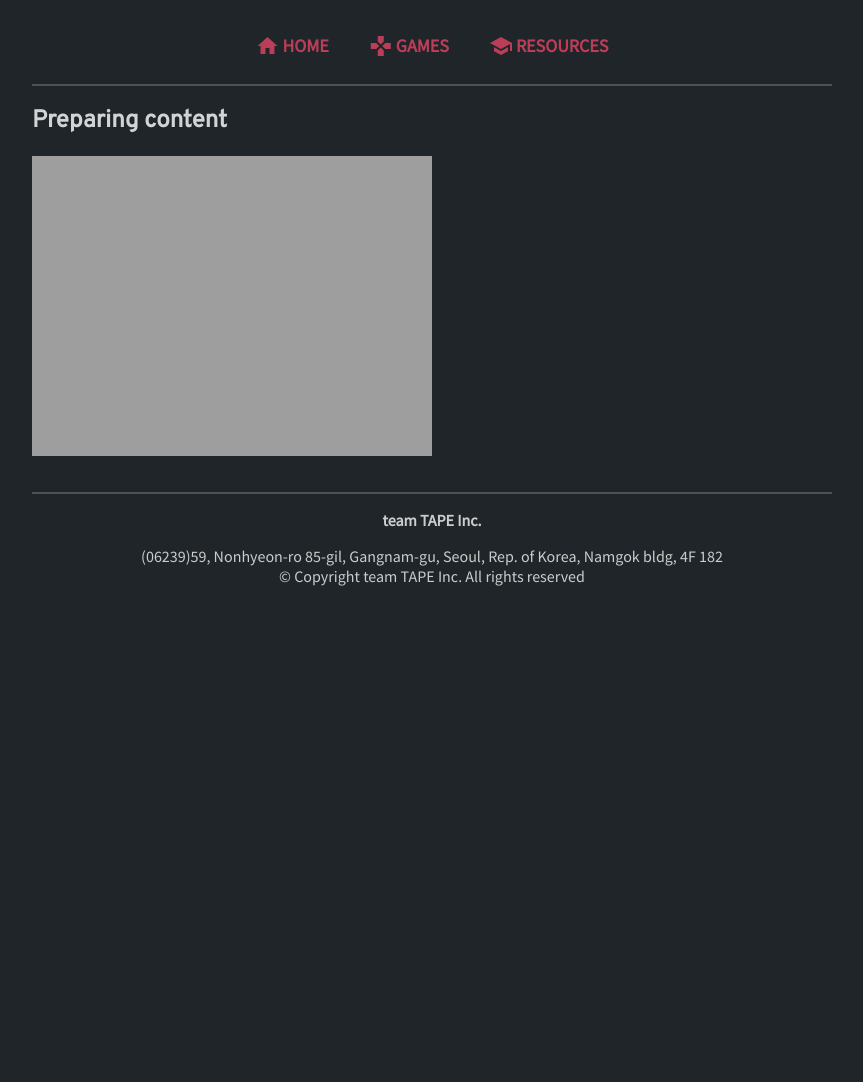
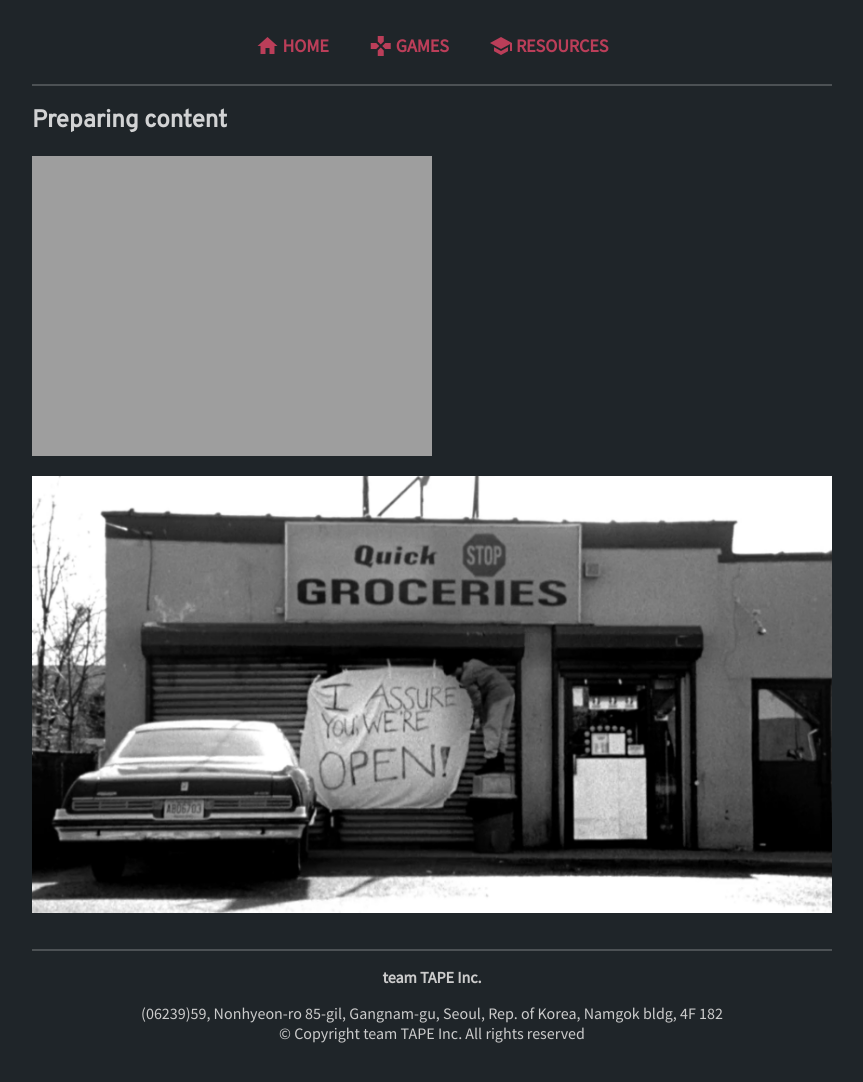
Before and after one commit to team-TAPE/team-tape.com, a Jekyll site: the page built from _posts/resources/2020-11-20-Preparing-content.md, in a window 1280 px wide and 1115 px high. Shown: the top 1082 px of the window, without its empty margins (208-1071 px from the left). Built offline with Jekyll 4.4.1, drawn with Linux system fonts in a browser that asks for light colours.

Commit message:
Update 2020-11-20-Preparing-content.md

```diff
--- a/_posts/resources/2020-11-20-Preparing-content.md
+++ b/_posts/resources/2020-11-20-Preparing-content.md
@@ -6,3 +6,5 @@ categories: resources
 author: hyeon
 ---
 ![Open! Image]({{ site.url }}\media\post_content\open.PNG =800x)
+
+<img src="{{ site.url }}\media\post_content\open.PNG" width="800" />
```
